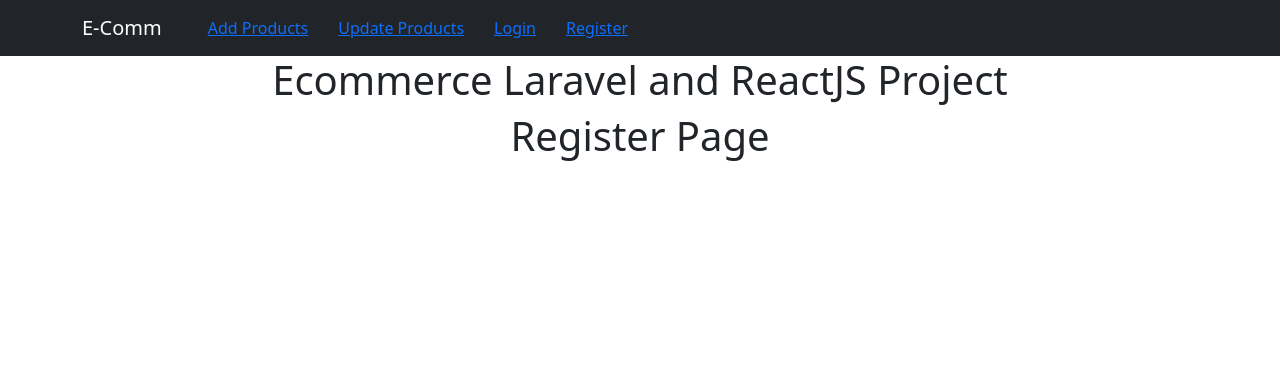
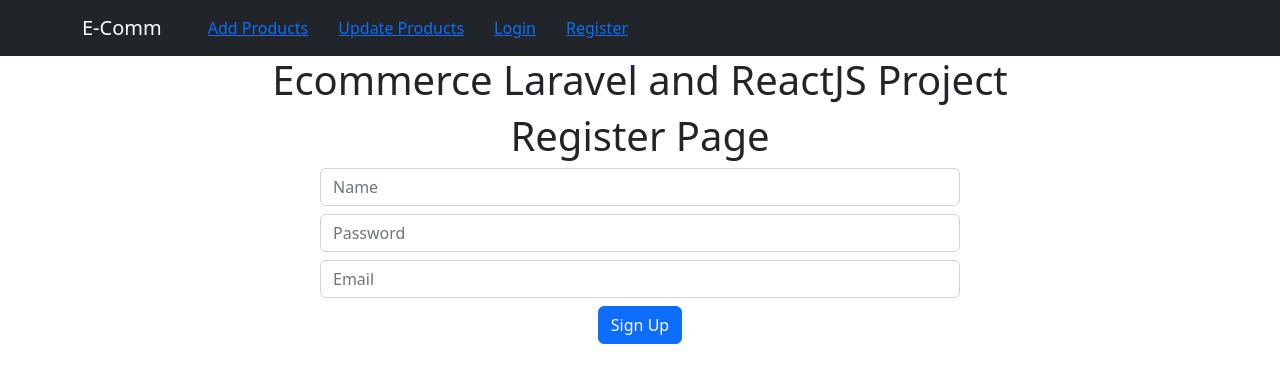
Before and after one commit to fatih-tutar/ecomm-dashboard-react-js-and-laravel, a React (Create React App) app: page /register in a window 1280 px wide. Shown: the top 382 px of the page. Built offline with nearby package versions, Linux system fonts and the light colour scheme.

Commit message:
Sign up API integration.

```diff
--- a/src/Register.js
+++ b/src/Register.js
@@ -1,8 +1,36 @@
+import React, {useState} from 'react'
+import { useHistory } from 'react-router-dom'
 function Register()
 {
+    const [name,setName] = useState("")
+    const [password,setPassword] = useState("")
+    const [email,setEmail] = useState("")
+    const history = useHistory
+
+    async function signUp(){
+        let item = {name,password,email}
+        console.warn(item)
+
+        let result = await fetch("http://localhost:8000/api/register",{
+            method:'POST',
+            body:JSON.stringify(item),
+            headers:{
+                "Content-Type":'application/json',
+                "Accept":'application/json'
+            }
+        })
+        result = await result.json()
+        localStorage.setItem("user-info",JSON.stringify(result))
+        history.push("/add")
+    }
+
     return(
-        <div>
+        <div className='col-sm-6 offset-sm-3'>
             <h1>Register Page</h1>
+            <input type="text" value={name} onChange={(e)=>setName(e.target.value)} className="form-control mb-2" placeholder='Name' />
+            <input type="password" value={password} onChange={(e)=>setPassword(e.target.value)} className="form-control mb-2" placeholder='Password' />
+            <input type="text" value={email} onChange={(e)=>setEmail(e.target.value)} className="form-control mb-2" placeholder='Email' />
+            <button onClick={signUp} className="btn btn-primary">Sign Up</button>
         </div>
     )
 }
```
